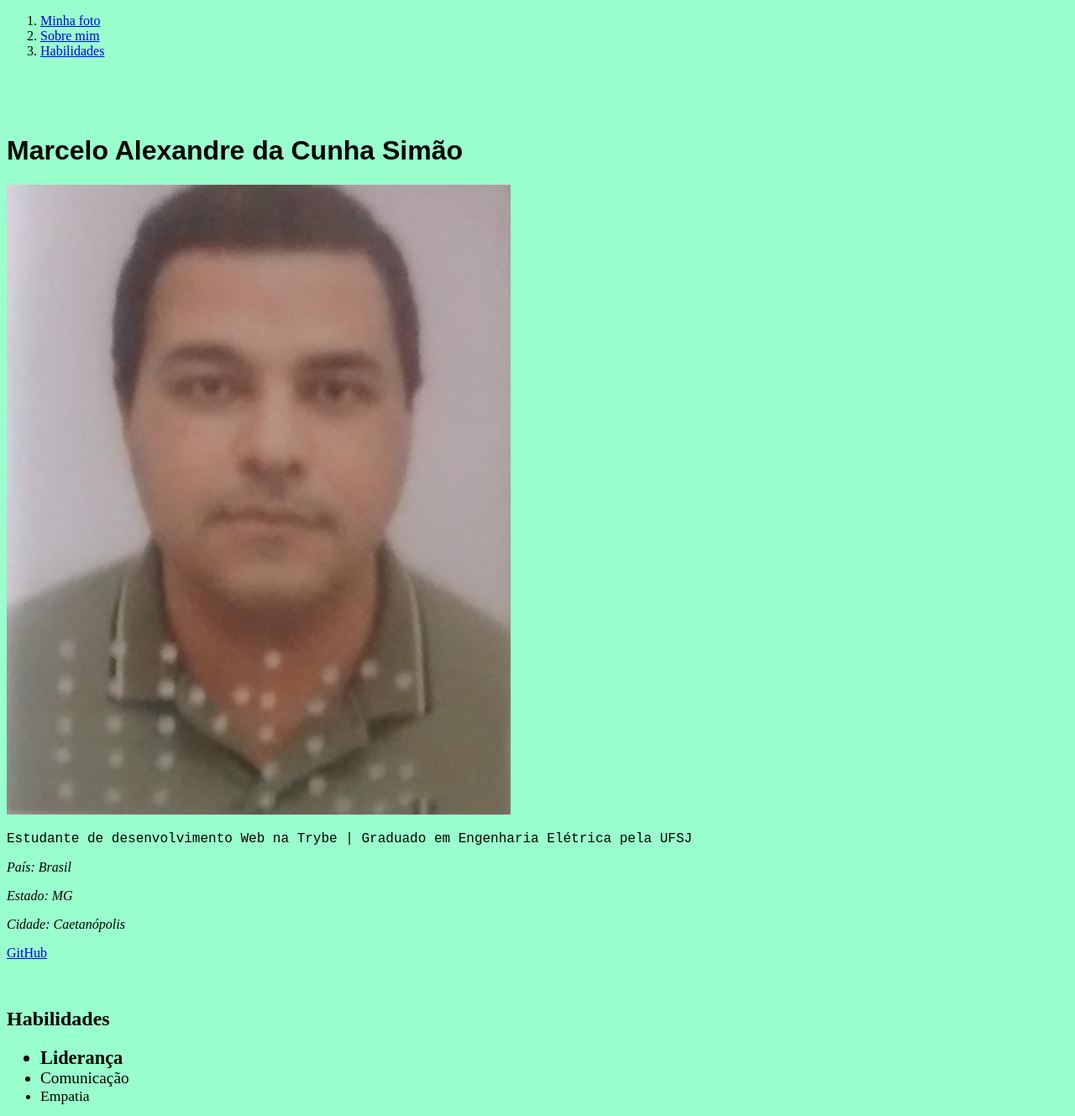
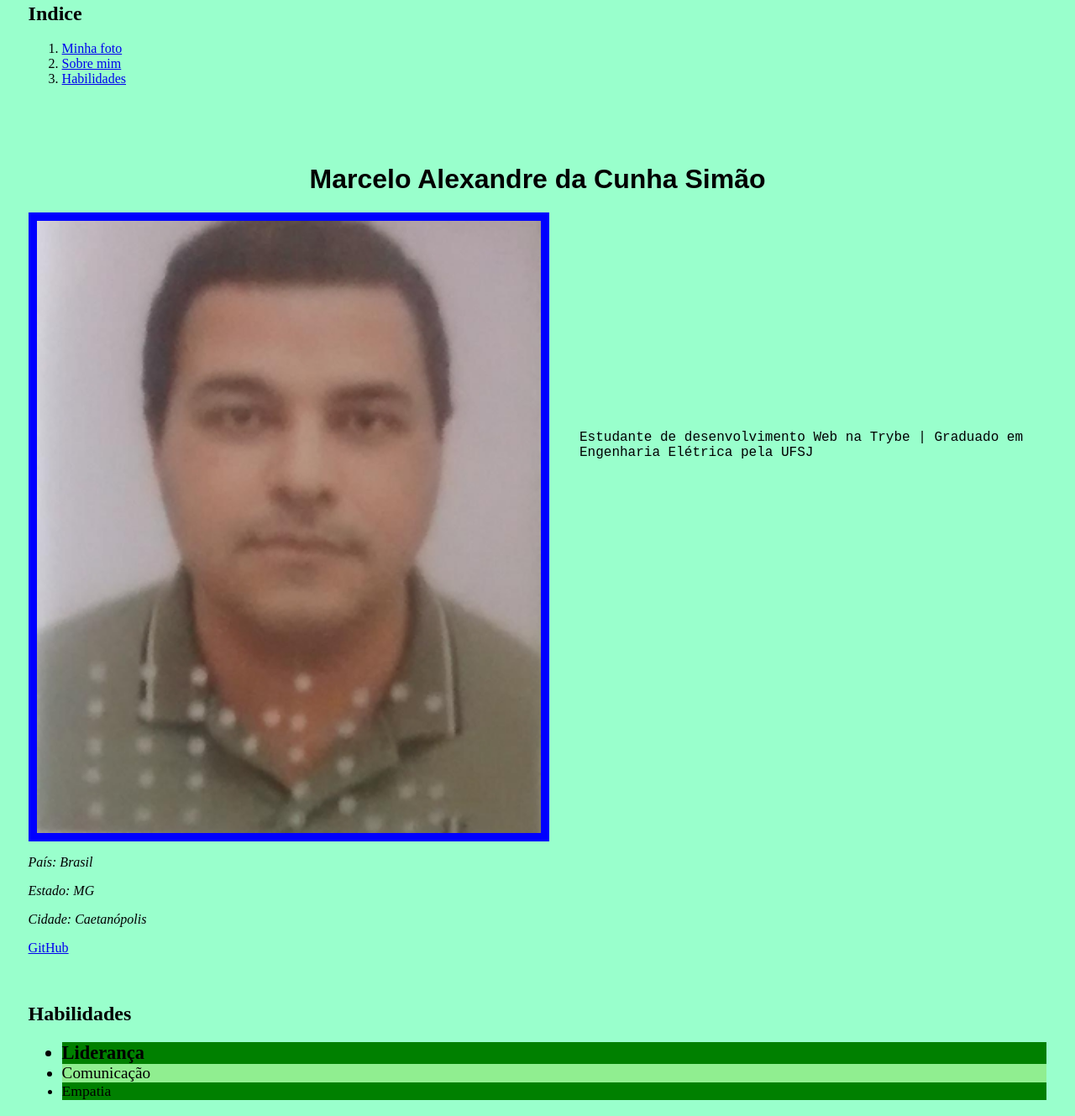
Before and after one commit to marceloalexandredacunhasimao/marceloalexandredacunhasimao.github.io, a plain HTML site: page index.html in a window 1280 px wide. Shown: the part 51-1380 px from the top of the page at 84% size. Drawn offline with Linux system fonts and the light colour scheme.

Commit message:
Uso de layout e Box Model no Portfólio Web

```diff
--- a/index.html
+++ b/index.html
@@ -13,10 +13,14 @@
         <li><a href="#habilidades">Habilidades</a></li>
     </ol>
     <br><br><br>
-    <h1>Marcelo Alexandre da Cunha Simão</h1>
-    <img id="minhafoto" src="./imagens/Marcelo Alexandre - slax.jpg" alt="Foto de Marcelo Alexandre da Cunha Simão" width="600px">
-    <br>
-    <p id="sobremim">Estudante de desenvolvimento Web na Trybe | Graduado em Engenharia Elétrica pela UFSJ</p>
+    <div class="nomefotodescricao">
+        <h1 id="meunome">Marcelo Alexandre da Cunha Simão</h1>
+        <div class="fotodescricao">
+            <img id="minhafoto" src="./imagens/Marcelo Alexandre - slax.jpg" alt="Foto de Marcelo Alexandre da Cunha Simão" width="600px">
+            <br>
+            <p id="sobremim">Estudante de desenvolvimento Web na Trybe | Graduado em Engenharia Elétrica pela UFSJ</p>
+    </div>
+    </div>
     <p id="nacionalidade" class="informacoes">País: Brasil</p>
     <p id="estado" class="informacoes">Estado: MG</p>
     <p id="cidade" class="informacoes">Cidade: Caetanópolis</p>
--- a/style.css
+++ b/style.css
@@ -1,5 +1,6 @@
 body{
-    background-color: rgb(153, 255, 204)/* aquamarine;*/
+    background-color: rgb(153, 255, 204);/* aquamarine;*/
+    padding: 2%;
 }
 h1{
     font-family: sans-serif;
@@ -19,3 +20,35 @@ h1{
 .terceirahabilidade{
     font-size: 110%;
 }
+/*
+div{
+    border: solid green 3px
+}
+*/
+#minhafoto{
+    float: left;
+    height: 729px;
+    padding: 10px;
+    background-color: blue;
+}
+
+.fotodescricao{
+    height: 749px;
+}
+
+#meunome{
+    text-align: center;
+}
+
+#sobremim{
+    position: relative;
+    top: 30%;
+    left: 3%;
+}
+
+ul li:nth-child(odd){
+    background-color: green;
+}
+ul li:nth-child(even){
+    background-color: lightgreen;
+}
```
